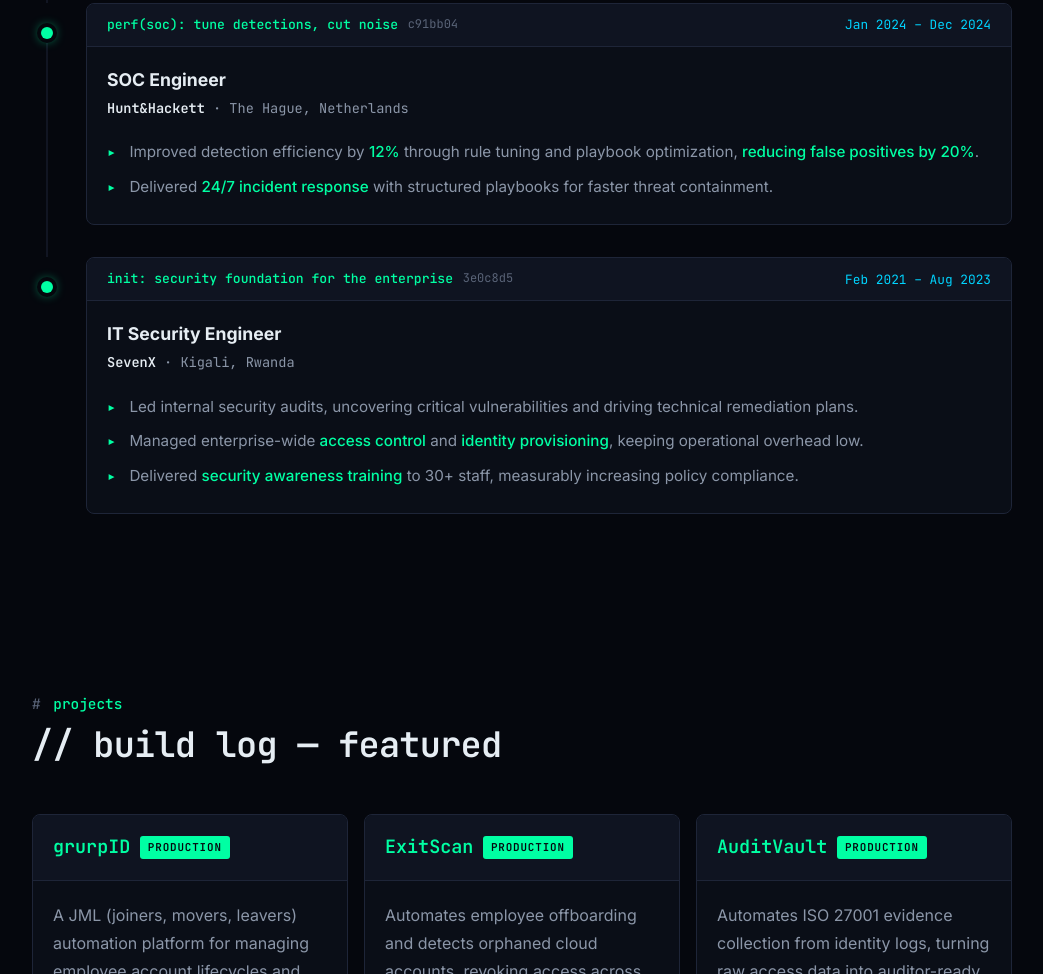
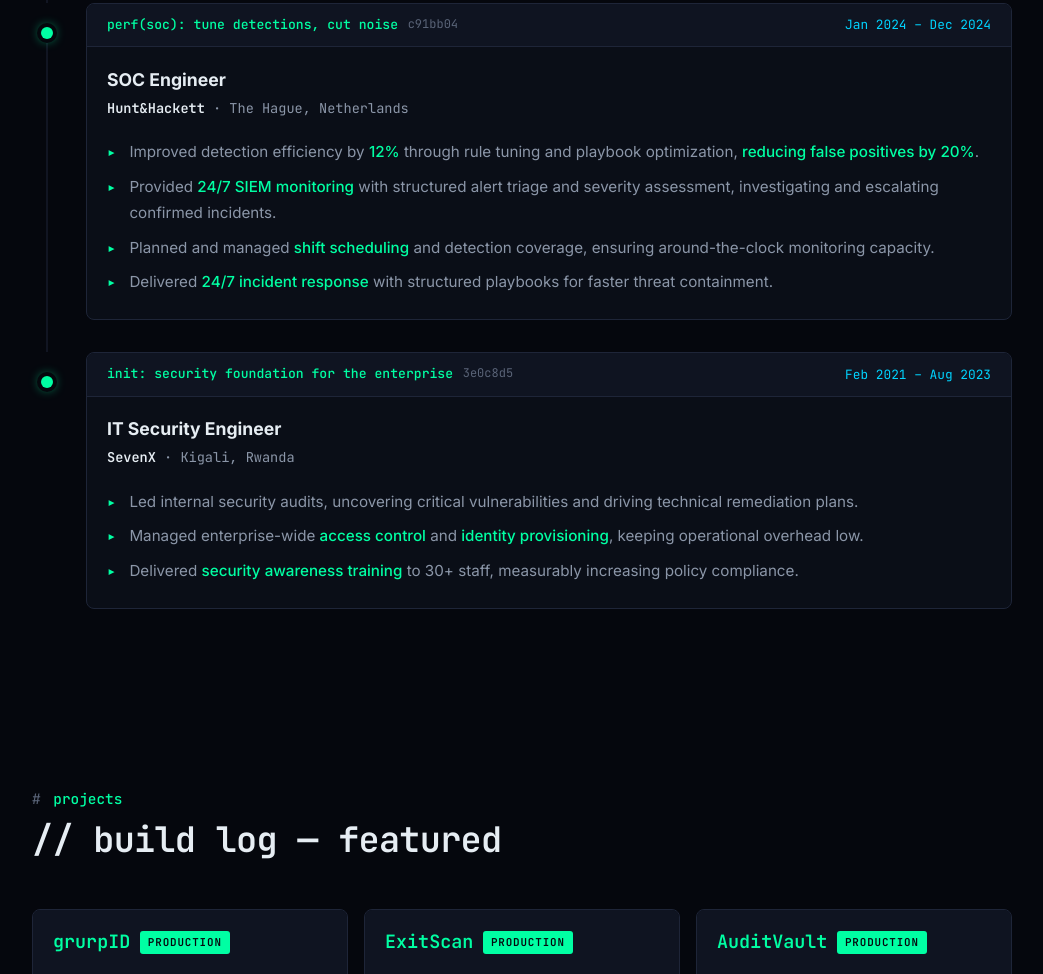
Before and after one commit to Leufi/samuel-portfolio, a website: page index.html in a window 1280 px wide. Shown: the part 3281-4255 px from the top of the page, without its empty margins (20-1063 px from the left). Drawn offline with Linux system fonts and the light colour scheme.

Commit message:
Add SOC monitoring and shift scheduling bullets

```diff
--- a/index.html
+++ b/index.html
@@ -375,6 +375,14 @@
                 and playbook optimization, <span class="hl">reducing false positives by 20%</span>.
               </li>
               <li>
+                Provided <span class="hl">24/7 SIEM monitoring</span> with structured alert
+                triage and severity assessment, investigating and escalating confirmed incidents.
+              </li>
+              <li>
+                Planned and managed <span class="hl">shift scheduling</span> and detection
+                coverage, ensuring around-the-clock monitoring capacity.
+              </li>
+              <li>
                 Delivered <span class="hl">24/7 incident response</span> with structured
                 playbooks for faster threat containment.
               </li>
```
